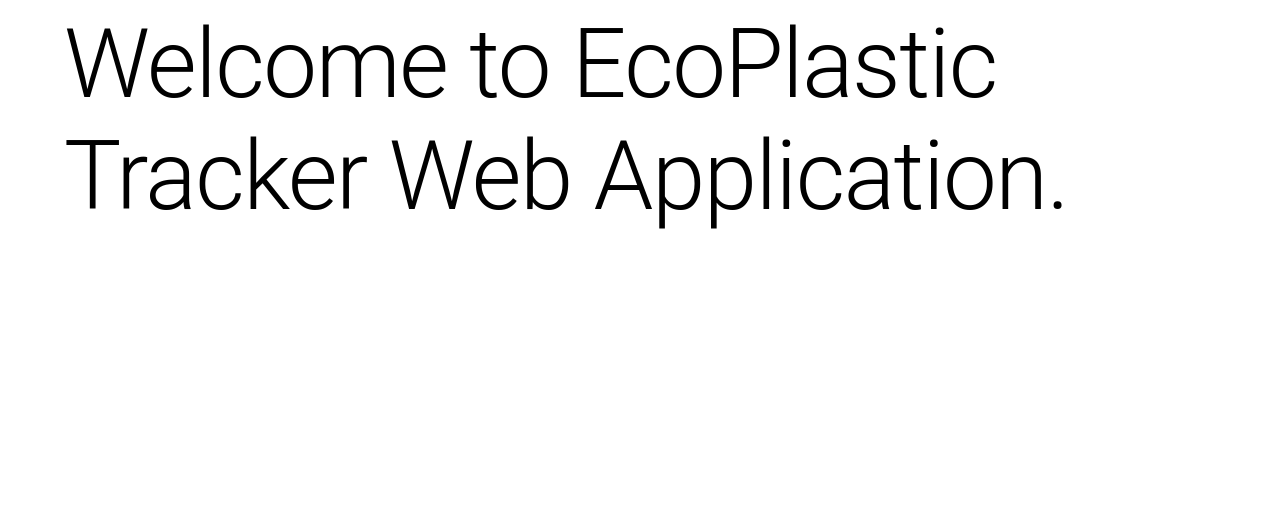
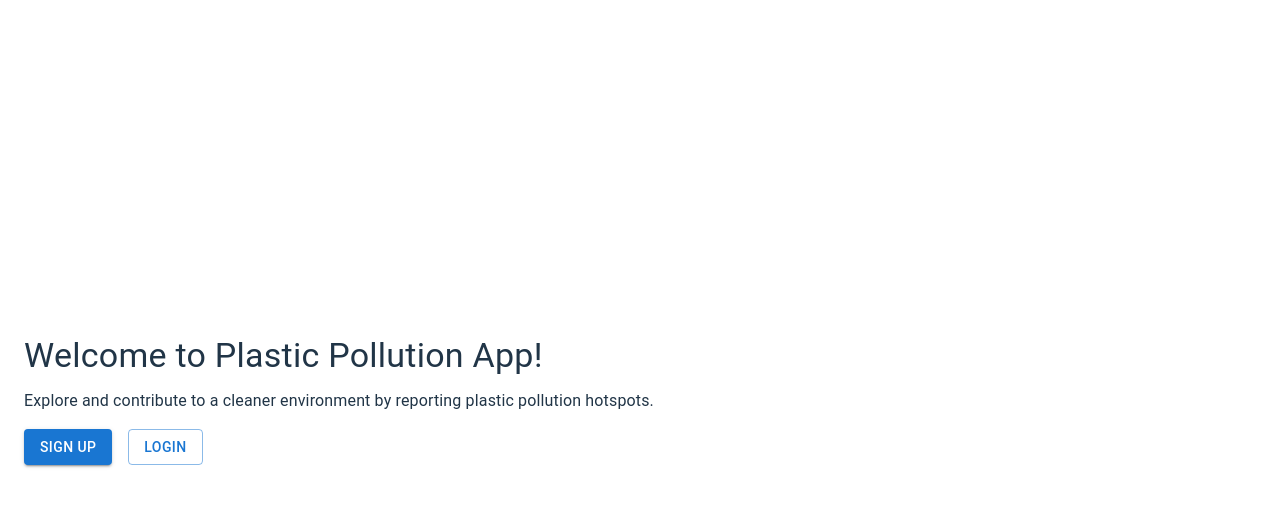
Before and after one commit to Michle99/Oryo_Mich_EcoPlasticTracker_Capstone, a React (Vite) app in the folder client/: page / in a window 1280 px wide. Shown: the top 506 px of the page. Built offline with nearby package versions, Linux system fonts and the light colour scheme.

Commit message:
updated `Home.tsx`

```diff
--- a/client/src/App.tsx
+++ b/client/src/App.tsx
@@ -10,11 +10,9 @@ const App: React.FC = () => {
 
   return (
     <Router>
-      <div>
         <Routes>
          <Route path='/' element={<Home/>}/>
         </Routes>
-     </div>
     </Router>
   )
 }
--- a/client/src/components/Home.tsx
+++ b/client/src/components/Home.tsx
@@ -1,14 +1,24 @@
-import { Container, Typography } from "@mui/material";
+import React from 'react';
+import { Link } from 'react-router-dom';
+import { Typography, Button, Container } from '@mui/material';
 
-
-const Home = () => {
-    return (
-        <Container>
-            <Typography variant="h1">
-                Welcome to EcoPlastic Tracker Web Application.
-            </Typography>
-        </Container>
-    );
-}
+const Home: React.FC = () => {
+  return (
+    <Container>
+      <Typography variant="h4" gutterBottom>
+        Welcome to Plastic Pollution App!
+      </Typography>
+      <Typography variant="body1" paragraph>
+        Explore and contribute to a cleaner environment by reporting plastic pollution hotspots.
+      </Typography>
+      <Button component={Link} to="/signup" variant="contained" color="primary">
+        Sign Up
+      </Button>
+      <Button component={Link} to="/login" variant="outlined" color="primary" sx={{ marginLeft: 2 }}>
+        Login
+      </Button>
+    </Container>
+  );
+};
 
 export default Home;
--- a/client/src/main.tsx
+++ b/client/src/main.tsx
@@ -1,7 +1,7 @@
 import React from 'react'
 import ReactDOM from 'react-dom/client'
 import App from './App.tsx'
-// import './index.css'
+import './index.css'
 
 ReactDOM.createRoot(document.getElementById('root')!).render(
   <React.StrictMode>
```
